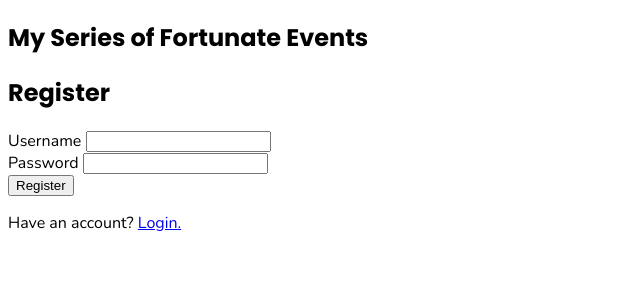
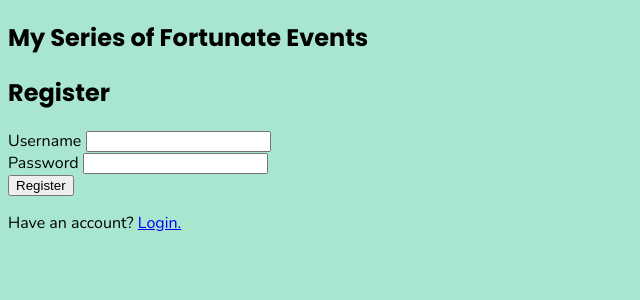
Before and after one commit to zcoder365/MySeriesofFortunateEvents, a Flask app: page /signup in a window 1280 px wide. Shown: the top 300 px of the page, without its empty margins (0-640 px from the left). Run offline with Flask 3, Linux system fonts and the light colour scheme.

Commit message:
update background color of the page in styles.css

```diff
--- a/static/styles.css
+++ b/static/styles.css
@@ -15,6 +15,7 @@
 
 body {
     font-family: var(--body-font);
+    background-color: var(--mint-green);
 }
 
 h1, h2, h3, h4, h5, h6 {
```
